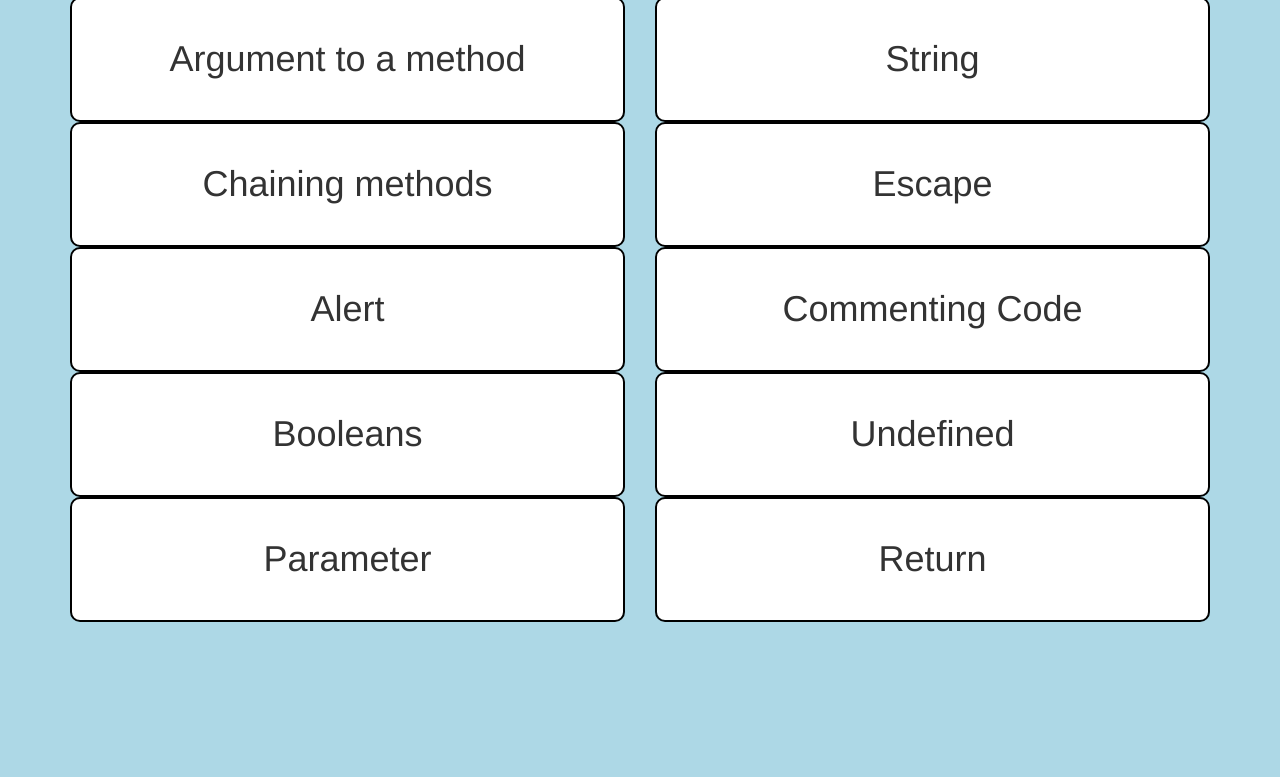
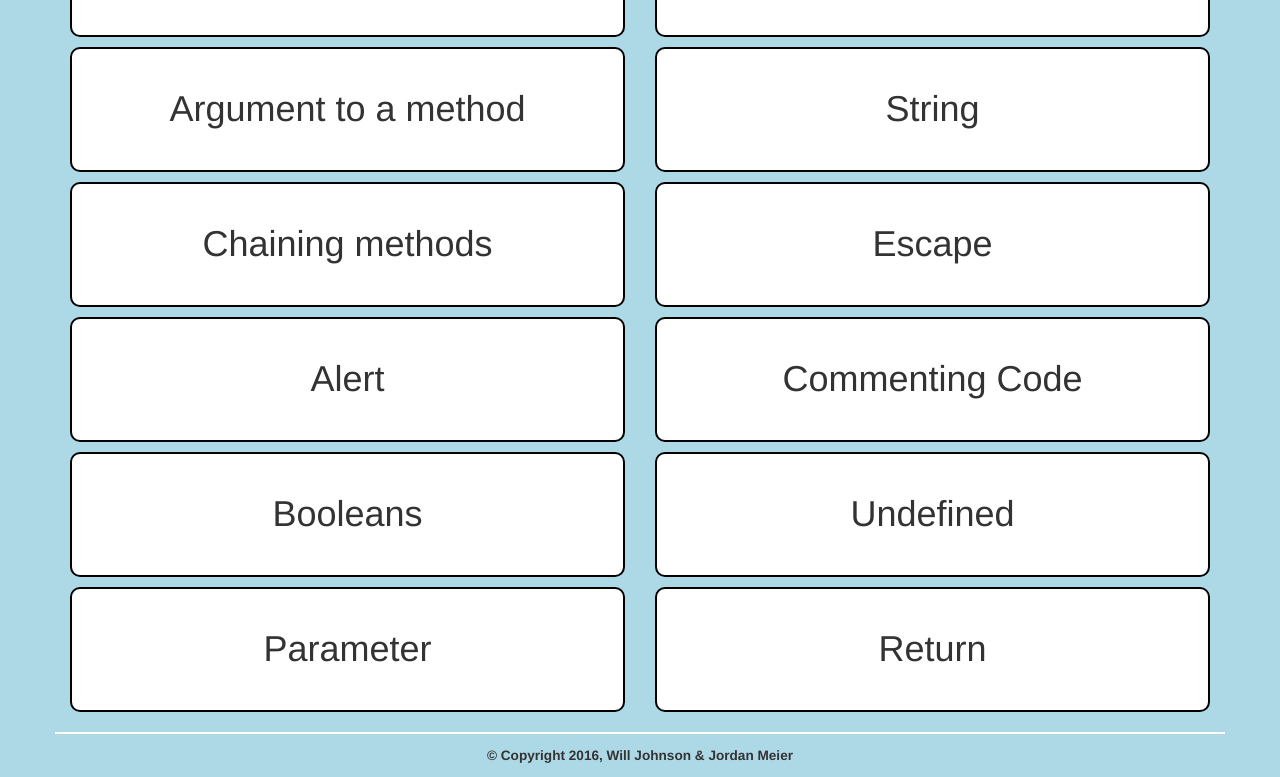
Before and after one commit to trashmoldwilliams/Intro-FlashcardSite, a plain HTML site: page index.html in a window 1280 px wide. Shown: the part 773-1550 px from the top of the page. Before the commit the page ends 1395 px from the top, so only its background shows below. Drawn offline with Linux system fonts and the light colour scheme.

Commit message:
Add a footer

```diff
--- a/css/styles.css
+++ b/css/styles.css
@@ -20,9 +20,10 @@ p {
 
 .flashcard1, .flashcard2, .flashcard3, .flashcard4, .flashcard5, .flashcard6, .flashcard7, .flashcard8, .flashcard9, .flashcard10, .flashcard11, .flashcard12, .flashcard13, .flashcard14, .flashcard15, .flashcard16, .flashcard17, .flashcard18 {
   background-color: white;
+  cursor: pointer;
   padding: 20px;
   border: 2px solid black;
-  margin: auto;
+  margin-top: 10px;
   border-radius: 10px;
   height: 125px;
 
@@ -99,3 +100,14 @@ p {
 #ReturnDef {
   display: none;
 }
+
+/* Footer
+========================*/
+
+#footer {
+  font-size: 16px;
+  margin-top: 20px;
+  padding: 10px;
+  font-weight: bold;
+  border-top: 2px solid white;
+}
--- a/index.html
+++ b/index.html
@@ -222,6 +222,13 @@
           </div>
         </div>
       </div>
+      <div id="footer" class="row">
+        <div class="col-sm-12">
+            <footer>
+              <small>© Copyright 2016, Will Johnson &amp; Jordan Meier</small>
+            </footer>
+        </div>
+      </div>
     </div>
   </body>
 </html>
```
